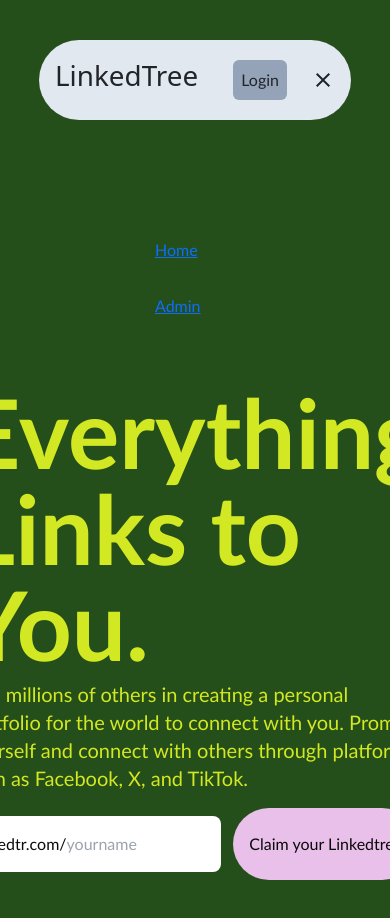
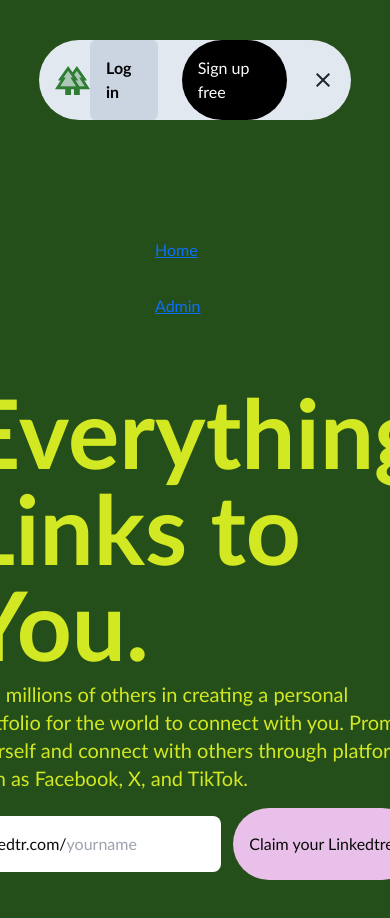
Before and after one commit to Solid0us/LinkedTree, a React (Vite) app in the folder frontend/: page / in a window 390 px wide. Shown: the top 918 px of the page. Built offline with nearby package versions, Linux system fonts and the light colour scheme; no server answers.

Commit message:
Sign up page, LinkedTree logo

```diff
--- a/frontend/src/App.tsx
+++ b/frontend/src/App.tsx
@@ -14,6 +14,7 @@
 import Login from "./Pages/login/Login";
 import { CookiesProvider, useCookies } from "react-cookie";
 import RequireAuthRouters from "./components/auth/RequireAuthRouters";
+import Signup from "./Pages/signup/Signup";
 
 function App() {
   return (
@@ -26,6 +27,7 @@
               <Route path="/admin" element={<Admin />} />
             </Route>
             <Route path="/login" element={<Login />} />
+            <Route path="/signup" element={<Signup />} />
           </Routes>
         </CookiesProvider>
       </AuthProvider>
--- /dev/null
+++ b/frontend/src/Pages/signup/Signup.tsx
@@ -0,0 +1,55 @@
+import { useState, useEffect } from "react";
+import { Navigate, useNavigate } from "react-router-dom";
+import { useAuth } from "../../Context/AuthContext";
+import UserAuth from "../../Services/auth";
+import SubmitButton from "../../components/buttons/SubmitButton";
+import VerticalForm from "../../components/form/VerticalForm";
+import LinkedTreeLogo from "../../layouts/navbar/components/LinkedTreeLogo";
+import GenericFormInput from "../../components/form/inputs/GenericFormInput";
+
+const Signup = () => {
+  const [email, setEmail] = useState("");
+  const [password, setPassword] = useState("");
+  const [confirmPassword, setConfirmPassword] = useState("");
+  const auth = useAuth();
+  const navigate = useNavigate();
+
+  const handleLogin = async () => {
+    auth.login(email, password);
+  };
+  return (
+    <div className="flex flex-row h-screen">
+      <div className="main w-3/4 md:w-full">
+        <LinkedTreeLogo />
+        <div className="flex flex-col items-center">
+          <h1>Join LinkedTree</h1>
+          <h3>Sign up for free!</h3>
+        </div>
+        <div className="pl-2 pr-2">
+          <VerticalForm>
+            <GenericFormInput
+              setState={setEmail}
+              type="text"
+              placeholder="Email"
+            />
+            <GenericFormInput
+              setState={setPassword}
+              type="password"
+              placeholder="Password"
+            />
+            <GenericFormInput
+              setState={setConfirmPassword}
+              type="password"
+              placeholder="Confirm Password"
+            />
+
+            <SubmitButton text="Log in" onClick={handleLogin} />
+          </VerticalForm>
+        </div>
+      </div>
+      <div className="sideArt bg-yellow-600 w-1/2 max-lg:hidden"></div>
+    </div>
+  );
+};
+
+export default Signup;
--- a/frontend/src/components/form/VerticalForm.tsx
+++ b/frontend/src/components/form/VerticalForm.tsx
@@ -3,7 +3,7 @@
 };
 const VerticalForm = ({ children }: Props) => {
   return (
-    <div className="flex flex-col text-center outline rounded-lg mr-auto ml-auto mt-10 p-2 max-w-96">
+    <div className="flex flex-col text-center items-center outline rounded-lg mr-auto ml-auto mt-10 p-2 max-w-96">
       {children}
     </div>
   );
--- /dev/null
+++ b/frontend/src/components/form/inputs/GenericFormInput.tsx
@@ -0,0 +1,22 @@
+type GenericFormInputProps = {
+  type: React.HTMLInputTypeAttribute;
+  placeholder: string;
+  setState: React.Dispatch<React.SetStateAction<string>>;
+};
+
+const GenericFormInput = ({
+  type,
+  placeholder,
+  setState,
+}: GenericFormInputProps) => {
+  return (
+    <input
+      className="outline outline-2 outline-slate-200 rounded-sm m-3 bg-gray-200"
+      type={type}
+      onChange={(e) => setState(e.target.value)}
+      placeholder={placeholder}
+    />
+  );
+};
+
+export default GenericFormInput;
--- a/frontend/src/layouts/navbar/Navbar.jsx
+++ b/frontend/src/layouts/navbar/Navbar.jsx
@@ -9,6 +9,8 @@
 import RequireAuthChildrenComponents from "../../components/auth/RequireAuthChildrenComponents";
 import MenuIcon from "@mui/icons-material/Menu";
 import CloseIcon from "@mui/icons-material/Close";
+import LinkedTreeLogo from "./components/LinkedTreeLogo";
+
 const MainNav = () => {
   const auth = useAuth();
   const [hamburger, setHamburger] = useState(false);
@@ -21,9 +23,7 @@
   return (
     <div className="navDiv">
       <nav className="flex justify-between items-center absolute top-10 left-1/2 transform -translate-x-1/2  bg-slate-200 rounded-full pl-4 pr-4 h-20 mx-auto w-[80%]">
-        <div>
-          <h1 className="font-sans">LinkedTree</h1>
-        </div>
+        <LinkedTreeLogo />
         <div className="nav-links md:static absolute md:min-h-fit min-h-[60vh] left-0 top-[-9%] md:w-auto w-full flex items-center">
           <ul className="flex md:flex-row flex-col md:items-center md:gap-4 gap-8 w-36 mx-auto">
             <li>
@@ -35,7 +35,16 @@
           </ul>
         </div>
         <div className="flex items-center gap-6">
-          <button className="bg-slate-400 p-2 rounded-md">Login</button>
+          <a href="/login" className="no-underline">
+            <div className="bg-slate-300 p-3 rounded-md">
+              <span className="text-black font-bold">Log in</span>
+            </div>
+          </a>
+          <a href="/signup" className="no-underline">
+            <div className="bg-black rounded-full  p-3">
+              <span className="text-white">Sign up free</span>
+            </div>
+          </a>
           {hamburger ? (
             <MenuIcon onClick={() => setHamburger((prevState) => !prevState)} />
           ) : (
--- /dev/null
+++ b/frontend/src/layouts/navbar/components/LinkedTreeLogo.tsx
@@ -0,0 +1,12 @@
+import ForestTwoToneIcon from "@mui/icons-material/ForestTwoTone";
+
+const LinkedTreeLogo = () => {
+  return (
+    <div className="flex flex-wrap items-center gap-1">
+      <h1 className="font-sans max-xl:hidden">LinkedTree</h1>
+      <ForestTwoToneIcon fontSize="large" color="success" />
+    </div>
+  );
+};
+
+export default LinkedTreeLogo;
```
